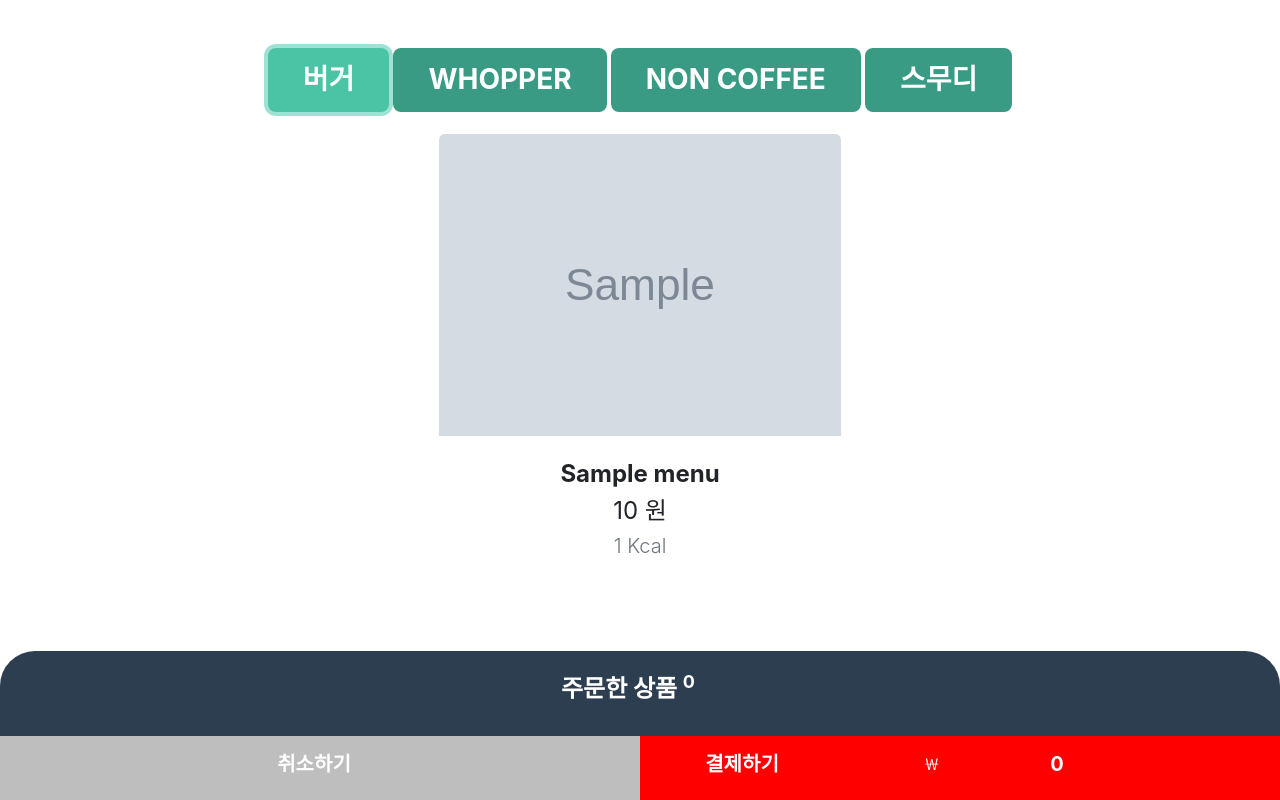
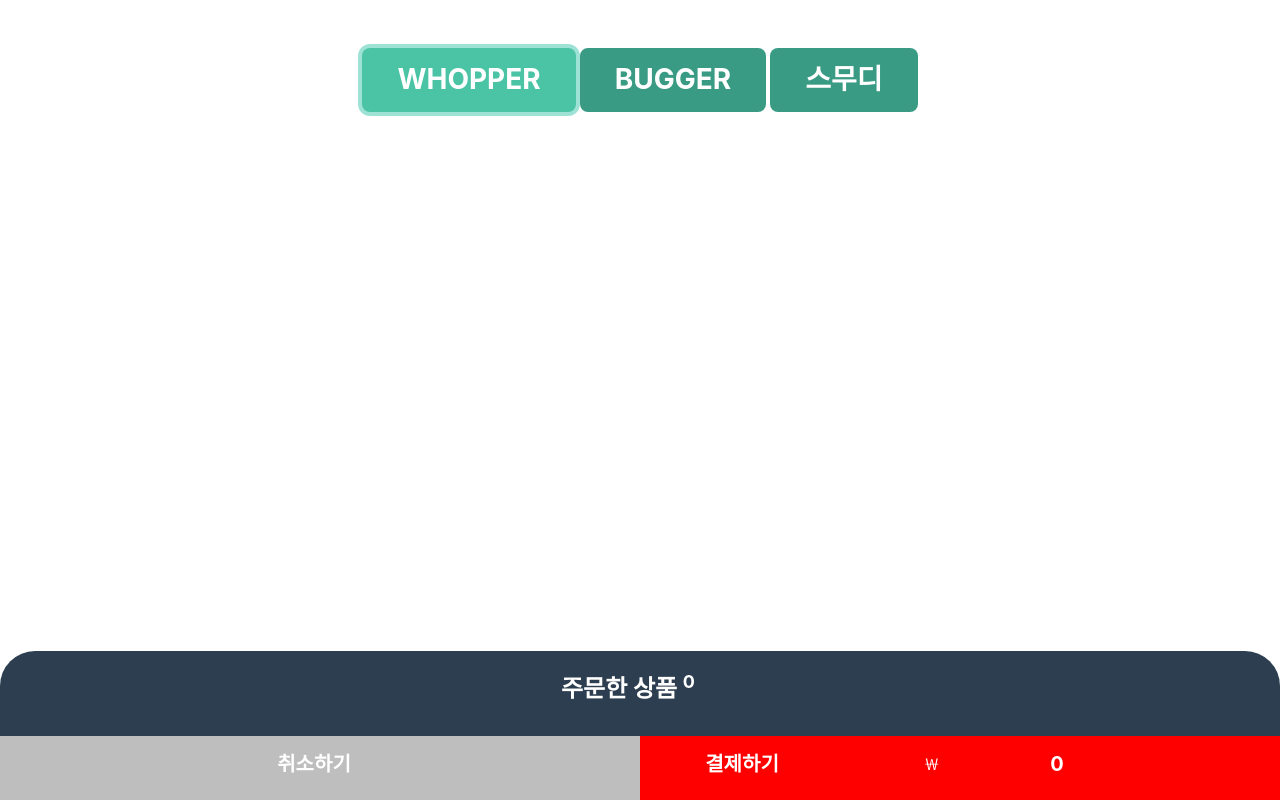
Before and after one commit to lixxce5017/cbnu_kioskAi, a Django app: page /young_order in a window 1280 px wide. Run offline with Django 3.2, Linux system fonts and the light colour scheme; tables that the repository leaves empty hold one stand-in row (values such as "Sample post"); grey boxes marked "Sample" are stand-in pictures; some libraries are stand-ins or nearby versions.

Commit message:
첫번째 메뉴에 걸려서 전메뉴 안나오는거 수정

```diff
--- a/CBNU_Kiosk_main/bugger/templates/bugger/young_order.html
+++ b/CBNU_Kiosk_main/bugger/templates/bugger/young_order.html
@@ -147,6 +147,11 @@
         display: block;
     }
 
+
+
+
+
+
 </style>
 
 <!--세트메뉴 변경 모달 창 css-->
@@ -181,7 +186,7 @@
 
 #modalBody {
   width: 1000px;
-  height: 700px;
+  height: 1000px;
   padding: 30px 30px;
   margin: 0 auto;
   border: 1px solid #777;
@@ -201,14 +206,12 @@
     <div class="row justify-content-center">
         <!-- Portfolio Grid Items-->
         <ul class="tab_title topbar" style="text-align:center;">
-            <li class="on" id="menu_type--bugger">
-                <h3 class="masthead-heading text-center text-uppercase text-white mb-0" style="pointer-events: none; ">버거</h3>
-            </li>
-            <li id="menu_type--Whopper">
+
+            <li class="on" id="menu_type--Whopper">
                 <h3 class="masthead-heading text-center text-uppercase text-white mb-0" style="pointer-events: none; ">Whopper</h3>
             </li>
-            <li id="menu_type--noncoffee">
-                <h3 class="masthead-heading text-center text-uppercase text-white mb-0" style="pointer-events: none; ">Non Coffee</h3>
+            <li id="menu_type--bugger">
+                <h3 class="masthead-heading text-center text-uppercase text-white mb-0" style="pointer-events: none; ">bugger</h3>
             </li>
             <li id="menu_type--smoothie">
                 <h3 class="masthead-heading text-center text-uppercase text-white mb-0" style="pointer-events: none; ">스무디</h3>
@@ -218,109 +221,8 @@
     </div>
     <div class="row justify-content-center">
 
-        <div class="row justify-content-center" id="menu_content--bugger" style="display: auto;">
-            {% for menu in bugger_all %}
-                <div class="col-md-4 col mb-5">
-                    <div class="portfolio-item mx-auto" data-bs-toggle="modal" data-bs-target="#portfolioModal{{menu.id}}">
-                        <div class="portfolio-item-caption d-flex align-items-center justify-content-center h-100 w-100">
-                            <div class="portfolio-item-caption-content text-center text-white"><i class="fas fa-plus fa-3x"></i></div>
-                        </div>
-                        <!-- Product image-->
-                        <img class="card-img-top" src="{{menu.image|fix_route|default:'https://dummyimage.com/450x300/dee2e6/6c757d.jpg'}}" alt="..." />
-                        <!-- Product details-->
-                        <div class="card-body p-4">
-                            <div class="text-center">
-                                <!-- Product name-->
-                                <h4 class="fw-bolder">{{menu.title}}</h4>
-                                <!-- Product price-->
-                                <h4 class="fw-normal" id="{{menu.title}}--price">{{menu.price}} 원</h4>
-                                <!-- Product Calorie-->
-                                <h5 class="fw-light text-muted">{{menu.calorie}} Kcal</h5>
-
-                            </div>
-                        </div>
-
-                    </div>
-                </div>
-
-                <div class="portfolio-modal modal fade" id="portfolioModal{{menu.id}}" tabindex="-1" aria-labelledby="portfolioModal{{menu.id}}" aria-hidden="true">
-                    <div class="modal-dialog modal-xl">
-                        <div class="modal-content">
-                            <div class="modal-header border-0"><button class="btn-close" type="button" data-bs-dismiss="modal" aria-label="Close"></button></div>
-                            <div class="modal-body text-center pb-5">
-                                <div class="container">
-                                    <div class="row justify-content-center">
-                                        <div class="col-lg-8">
-                                            <!-- Portfolio Modal - Title-->
-                                            <h2 class="portfolio-modal-title text-secondary text-uppercase mb-0">{{menu.title}}</h2>
-
-                                            <!-- Portfolio Modal - Image-->
-                                            <img class="img-fluid rounded mb-5" src="{{menu.image|fix_route|default:'https://dummyimage.com/450x300/dee2e6/6c757d.jpg'}}" alt="..." />
-                                            <!-- Portfolio Modal - Text-->
-                                            <p class="mb-4">{{menu.desc}}</p>
-                                            <button class="btn btn-secondary btn-lg" data-bs-dismiss="modal">
-                                                <i class="fas fa-xmark fa-fw"></i>
-                                                뒤로 가기
-                                            </button>
-                                            <button class="btn btn-primary btn-lg" data-bs-dismiss="modal" id="addToCart--{{menu.title}}">
-                                                <i class="fas fa-xmark fa-fw"></i>
-                                                장바구니 담기
-                                            </button>
-                                            <div id="btnWrap">
-
-                                            <button typ="button" id="popupBtn">세트메뉴
-                                            </button>
-                                            </div>
-                                            <!---세트메뉴 modal 부분--->
-                                            <div id="modalWrap">
-                                            <div id="modalBody">
-
-                                            <span id="closeBtn">&times;</span>
-                                            <p>세트메뉴 변경.</p>
-                <div class="row justify-content-center" id="menu_content--bugger" style="display: auto;">
-                {% for menu in bugger_all %}
-                <div class="col-md-4 col mb-5">
-                    <div class="portfolio-item mx-auto" data-bs-toggle="modal" data-bs-target="#portfolioModal{{menu.id}}">
-                        <div class="portfolio-item-caption d-flex align-items-center justify-content-center h-100 w-100">
-                            <div class="portfolio-item-caption-content text-center text-white"><i class="fas fa-plus fa-3x"></i></div>
-                        </div>
-                        <!-- Product image-->
-                            <img class="card-img-top" src="{{menu.image|fix_route|default:'https://dummyimage.com/450x300/dee2e6/6c757d.jpg'}}" alt="..." />
-                            <!-- Product details-->
-                                <div class="card-body p-4">
-                                <div class="text-center">
-                                <!-- Product name-->
-                                <h4 class="fw-bolder">{{menu.title}}</h4>
-                                <!-- Product price-->
-                                <h4 class="fw-normal" id="{{menu.title}}--price">{{menu.price}} 원</h4>
-                                <!-- Product Calorie-->
-                                <h5 class="fw-light text-muted">{{menu.calorie}} Kcal</h5>
-                                  <button class="btn btn-primary btn-lg" data-bs-dismiss="modal" id="setMenuBtn--{{menu.title}}">
-                                                <i class="fas fa-xmark fa-fw"></i>
-                                                {{menu.title}}로 변경하기
-                                  </button>
-
-                            </div>
-                        </div>
-
-                    </div>
-                </div>
-             {% endfor%}
-                    <!---set menu의 endfor--->
-
-                                        </div>
-                                        </div>
-
-                                        </div>
-                                    </div>
-                                </div>
-                            </div>
-                        </div>
-                    </div>
-                </div>
-            {% endfor %}
-        </div>
-        <div class="row justify-content-center" id="menu_content--Whopper" style="display: none;">
+            <!--와퍼 -->
+        <div class="row justify-content-center" id="menu_content--Whopper" style="display: auto;">
             {% for menu in Whopper_all %}
                 <div class="col-md-4 col mb-5">
                     <div class="portfolio-item mx-auto" data-bs-toggle="modal" data-bs-target="#portfolioModal{{menu.id}}">
@@ -363,6 +265,10 @@
                                                 <i class="fas fa-xmark fa-fw"></i>
                                                 뒤로 가기
                                             </button>
+                                             <button class="btn btn-primary btn-lg" data-bs-dismiss="modal" id="addToCart--{{menu.title}}">
+                                                <i class="fas fa-xmark fa-fw"></i>
+                                                장바구니 담기
+                                            </button>
 
                                         </div>
                                     </div>
@@ -373,6 +279,105 @@
                 </div>
             {% endfor %}
         </div>
+
+        <!--버거-->
+         <div class="row justify-content-center" id="menu_content--bugger" style="display: none;">
+            {% for menu in bugger_all %}
+                <div class="col-md-4 col mb-5">
+                    <div class="portfolio-item mx-auto" data-bs-toggle="modal" data-bs-target="#portfolioModal{{menu.id}}">
+                        <div class="portfolio-item-caption d-flex align-items-center justify-content-center h-100 w-100">
+                            <div class="portfolio-item-caption-content text-center text-white"><i class="fas fa-plus fa-3x"></i></div>
+                        </div>
+                        <!-- Product image-->
+                        <img class="card-img-top" src="{{menu.image|fix_route|default:'https://dummyimage.com/450x300/dee2e6/6c757d.jpg'}}" alt="..." />
+                        <!-- Product details-->
+                        <div class="card-body p-4">
+                            <div class="text-center">
+                                <!-- Product name-->
+                                <h4 class="fw-bolder">{{menu.title}}</h4>
+                                <!-- Product price-->
+                                <h4 class="fw-normal" id="{{menu.title}}--price">{{menu.price}} 원</h4>
+                                <!-- Product Calorie-->
+                                <h5 class="fw-light text-muted">{{menu.calorie}} Kcal</h5>
+
+                            </div>
+                        </div>
+
+                    </div>
+                </div>
+                <div class="portfolio-modal modal fade" id="portfolioModal{{menu.id}}" tabindex="-1" aria-labelledby="portfolioModal{{menu.id}}" aria-hidden="true">
+                    <div class="modal-dialog modal-xl">
+                        <div class="modal-content">
+                            <div class="modal-header border-0"><button class="btn-close" type="button" data-bs-dismiss="modal" aria-label="Close"></button></div>
+                            <div class="modal-body text-center pb-5">
+                                <div class="container">
+                                    <div class="row justify-content-center">
+                                        <div class="col-lg-8">
+                                            <!-- Portfolio Modal - Title-->
+                                            <h2 class="portfolio-modal-title text-secondary text-uppercase mb-0">{{menu.title}}</h2>
+
+                                            <!-- Portfolio Modal - Image-->
+                                            <img class="img-fluid rounded mb-5" src="{{menu.image|fix_route|default:'https://dummyimage.com/450x300/dee2e6/6c757d.jpg'}}" alt="..." />
+                                            <!-- Portfolio Modal - Text-->
+                                            <p class="mb-4">{{menu.desc}}</p>
+                                            <button class="btn btn-secondary btn-lg" data-bs-dismiss="modal">
+                                                <i class="fas fa-xmark fa-fw"></i>
+                                                뒤로 가기
+                                            </button>
+                                            <button class="btn btn-primary btn-lg" data-bs-dismiss="modal" id="addToCart--{{menu.title}}">
+                                                <i class="fas fa-xmark fa-fw"></i>
+                                                장바구니 담기
+                                            </button>
+                                            <div id="btnWrap">
+                                                <button typ="button" id="popupBtn">세트메뉴
+                                                </button>
+                                            </div>
+                                            <!---세트메뉴 modal 부분--->
+                                                <div id="modalWrap">
+                                                    <div id="modalBody">
+                                                        <span id="closeBtn">&times;</span>
+                                                        <p>세트메뉴 변경.</p>
+                                                        <div class="row justify-content-center" id="menu_content--bugger" style="display: auto;">
+                                                        {% for menu in bugger_all %}
+                                                            <div class="col-md-4 col mb-5">
+                                                                <div class="portfolio-item mx-auto" data-bs-toggle="modal" >
+                                                                    <div class="portfolio-item-caption d-flex align-items-center justify-content-center h-50 w-50">
+                                                                    <div class="portfolio-item-caption-content text-center text-white">
+                                                                        <i class="fas fa-plus fa-3x"></i>
+                                                                    </div>
+                                                                    </div>
+                                                                    <img class="card-img-top" src="{{menu.image|fix_route|default:'https://dummyimage.com/450x300/dee2e6/6c757d.jpg'}}" alt="...">
+                                                                        <div class="card-body p-4">
+                                                                            <div class="text-center">
+
+                                                                            <h4 class="fw-bolder">{{menu.title}}</h4>
+
+                                                                            <h4 class="fw-normal" id="{{menu.title}}--price">{{menu.price}} 원</h4>
+
+                                                                            <h5 class="fw-light text-muted">{{menu.calorie}} Kcal</h5>
+                                                                            <button class="btn btn-primary btn-lg" data-bs-dismiss="modal" id="setMenuBtn--{{menu.title}}">
+                                                                                <i class="fas fa-xmark fa-fw"></i> {{menu.title}}로 변경하기
+                                                                            </button>
+
+                                                                            </div>
+                                                                        </div>
+
+                                                                </div>
+                                                            </div>
+                                                        {% endfor%}
+                                                        </div>
+                                                    </div>
+                                                </div>
+                                        </div>
+                                    </div>
+                                </div>
+                            </div>
+                        </div>
+                    </div>
+                </div>
+            {% endfor %}
+        </div>
+
         <div class="row justify-content-center" id="menu_content--noncoffee" style="display: none;">
             {% for menu in non_coffee_all %}
                 <div class="col-md-4 col mb-5">
@@ -741,7 +746,9 @@
 }
 
 for (let i = 0; i < setMenuBtn.length; i++) {
-    setMenuBtn[i].addEventListener('click', setMenuBtnClickHandle);
+        setMenuBtn[i].addEventListener('click', (e) => {
+        setMenuBtnClickHandle(e);
+    });
 }
 //세트메뉴 모달창
 const btn = document.getElementById('popupBtn');
@@ -760,6 +767,7 @@
     modal.style.display = "none";
   }
 }
+
 
 
 
@@ -815,10 +823,7 @@
         addCartButton[i].addEventListener('click', addCartButtonClickHandle);
     }
 
-
-
 </script>
-<!--세트메뉴 변경 모달 창 js-->
 
 
 
--- a/CBNU_Kiosk_main/config/settings.py
+++ b/CBNU_Kiosk_main/config/settings.py
@@ -41,6 +41,8 @@
     'django.contrib.sessions',
     'django.contrib.messages',
     'django.contrib.staticfiles',
+    'debug_toolbar',
+
 ]
 
 MIDDLEWARE = [
@@ -51,6 +53,7 @@
     'django.contrib.auth.middleware.AuthenticationMiddleware',
     'django.contrib.messages.middleware.MessageMiddleware',
     'django.middleware.clickjacking.XFrameOptionsMiddleware',
+    'debug_toolbar.middleware.DebugToolbarMiddleware',
 ]
 
 ROOT_URLCONF = 'config.urls'
--- a/CBNU_Kiosk_main/config/urls.py
+++ b/CBNU_Kiosk_main/config/urls.py
@@ -16,16 +16,19 @@
 from django.contrib import admin
 from django.urls import path, include
 
+
 urlpatterns = [
     path('admin/', admin.site.urls),
     path('bugger/', include('bugger.urls')),
-    path('', include('bugger.urls'))
+    path('', include('bugger.urls')),
 ]
 
 
 from django.conf import settings
 from django.conf.urls.static import static
 
+
+
 if settings.DEBUG:
-    urlpatterns += static(settings.MEDIA_URL,
-                          document_root=settings.MEDIA_ROOT)
+    import debug_toolbar
+    urlpatterns += static(settings.MEDIA_URL,document_root=settings.MEDIA_ROOT)
```
